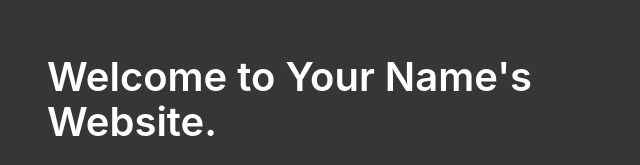
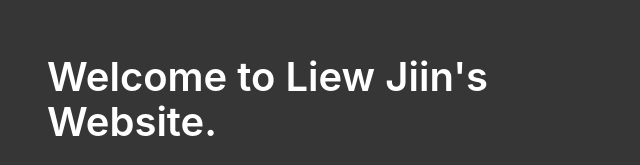
Before and after one commit to Jiinjiin11111/lowchoonkeat.github-io, a plain HTML site: page index.html in a window 1280 px wide. Shown: the part 195-360 px from the top of the page, without its empty margins (311-951 px from the left). Drawn offline with nearby package versions, Linux system fonts and the light colour scheme.

Commit message:
Update index.html

```diff
--- a/index.html
+++ b/index.html
@@ -13,7 +13,7 @@
             <div class="columns is-vcentered is-centered">
                 <div class="column is-6">
                     <div class="block">
-                        <h1 class="title is-2">Welcome to Your Name's Website.</h1>
+                        <h1 class="title is-2">Welcome to Liew Jiin's Website.</h1>
                     </div>
                     <div class="block">
                         <h2 class="subtitle">Lorem Ipsum is simply dummy text of the printing and typesetting industry. Lorem Ipsum has been the industry's standard dummy text ever since the 1500s, when an unknown printer took a galley of type and scrambled it to make a type specimen book.<br>
```
